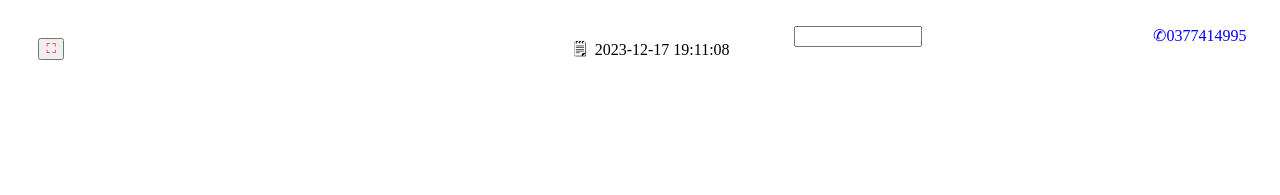
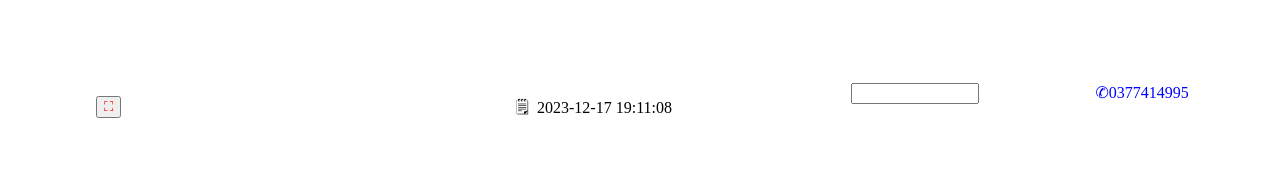
Before and after one commit to NguyenHoangLien/lien08gvmk, a plain HTML site: page index.html in a window 1280 px wide. Drawn offline with nearby package versions, Linux system fonts and the light colour scheme.

Commit message:
Update index.html
Signed-off-by: NguyenHoangLien <153360833+NguyenHoangLien@users.noreply.github.com>

```diff
--- a/index.html
+++ b/index.html
@@ -87,7 +87,7 @@ html {overflow: auto; font-size:4vw;}
 
 .left {
     float: left;
-   padding 5% 5%;
+   padding: 5% 5%;
   width: 60%;
 
 }
@@ -96,7 +96,7 @@ html {overflow: auto; font-size:4vw;}
 .right {
 
   float: right;
-  padding 5% 5%;
+  padding: 5% 5%;
   width: 40%;
 }
 
```
